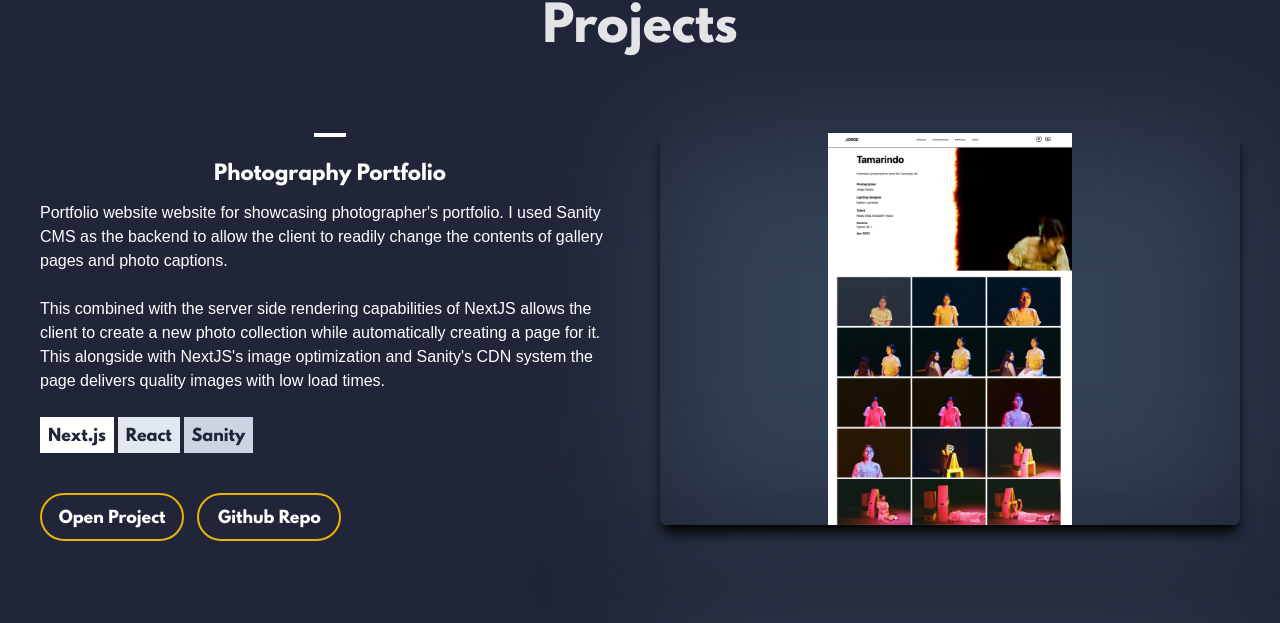
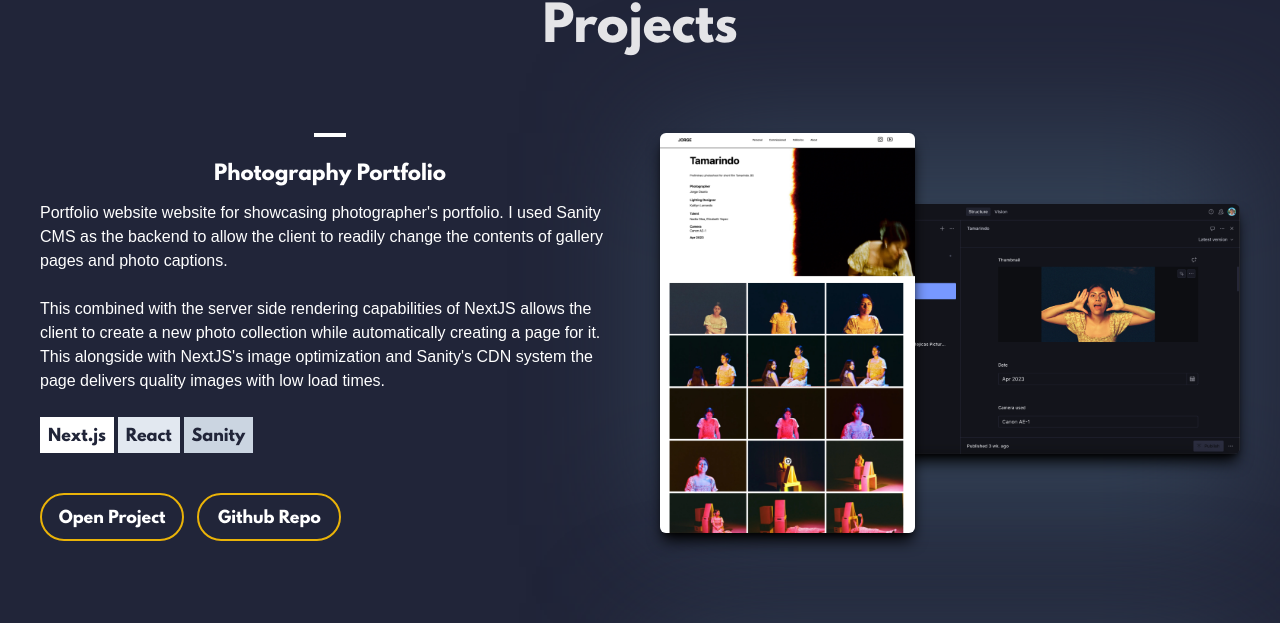
Before and after one commit to Xysar/personal-portfolio, an Astro site: page / in a window 1280 px wide. Shown: the part 1955-2578 px from the top of the page. Built offline with nearby package versions, Linux system fonts and the light colour scheme; Astro itself is replaced by a stand-in of ours; a web font is replaced by a local one.

Commit message:
fix responsiveness of projects section

```diff
--- a/src/components/Projects.astro
+++ b/src/components/Projects.astro
@@ -6,13 +6,13 @@
     <div class="flex-1 relative mb-6 rounded-lg">
       <div class="absolute w-full h-full bg-slate-700 blur-3xl -z-10"></div>
       <img
-        class="m-auto object-cover object-top h-[400px] w-full md:absolute md:object-contain md:h-full duration-300 rounded-md shadow-lg shadow-black z-[1]"
+        class="m-auto object-cover object-top h-[400px] lg:w-[255px] lg:absolute lg:object-cover duration-300 left-0 rounded-md shadow-lg shadow-black z-[1]"
         src="assets/photoportfolio.png"
         alt="screenshot of photography portfolio project"
         id="left-photoportfolio-image"
       />
       <img
-        class="m-auto hidden md:absolute object-cover object-right w-[550px] h-[350px] duration-300 shadow-lg shadow-black right-0 top-0 bottom-0 rounded-md"
+        class="m-auto hidden lg:block md:absolute object-cover object-right w-[400px] h-[250px] duration-300 shadow-lg shadow-black right-0 top-0 bottom-0 rounded-md"
         src="assets/photoportfoliosanity.png"
         alt="screenshot of photography portfolio sanity backend "
         id="right-photoportfolio-image"
```
Also changed, not shown: src/components/Experience.astro (+0 -10 lines).
